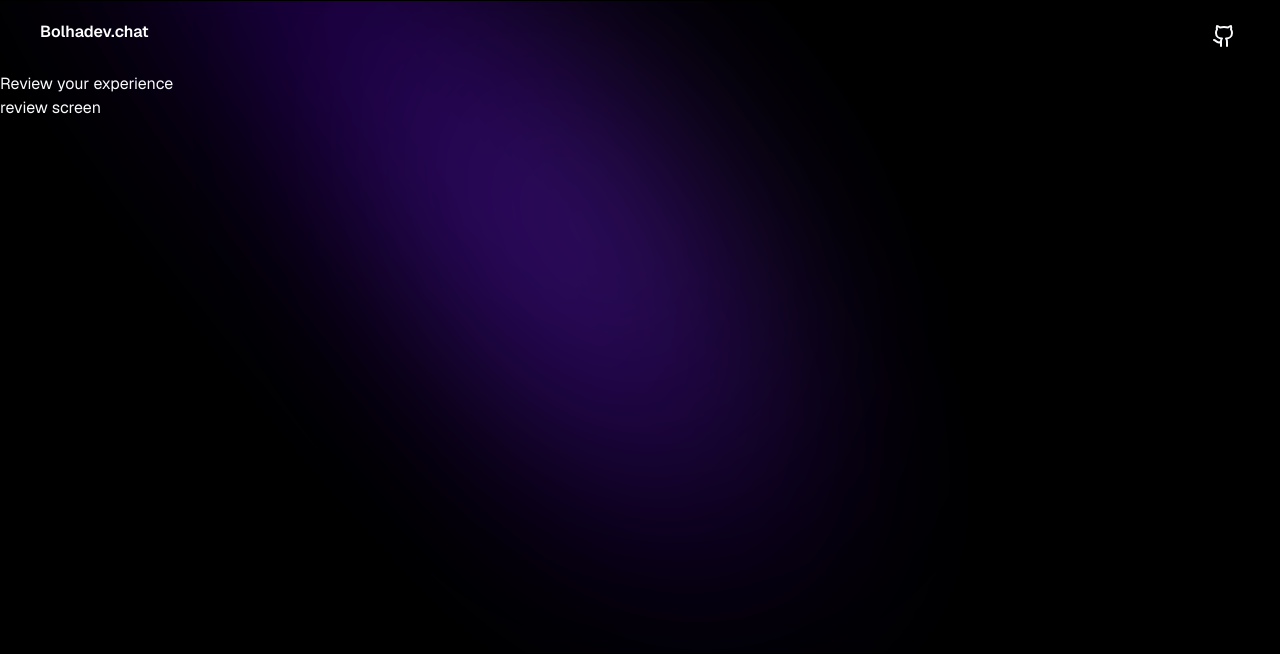
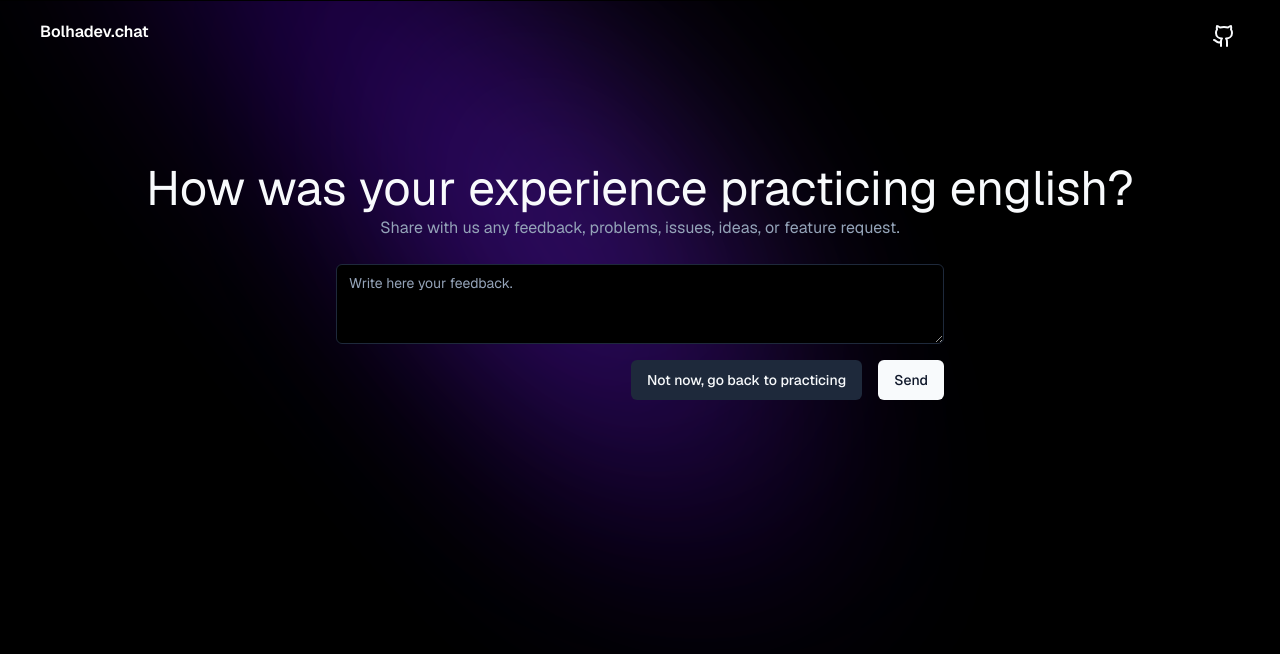
Before and after one commit to brunocroh/bolhadev.chat, a Next.js app in the folder apps/web/: page /room/1/feedback in a window 1280 px wide. Shown: the top 654 px of the page. Built offline with nearby package versions, Linux system fonts and the light colour scheme.

Commit message:
feat(web): add feedback screen

```diff
--- a/apps/web/app/layout.tsx
+++ b/apps/web/app/layout.tsx
@@ -18,12 +18,12 @@ export default function RootLayout({
 }): JSX.Element {
   return (
     <html lang="en" className={GeistSans.className}>
-      <body className="dark flex h-screen flex-col ">
+      <body className="dark relative flex h-screen flex-col ">
         <Header />
         <Image
           src="/light-ray.svg"
           alt="Purple light ray"
-          width="1200"
+          width="1000"
           height="800"
           className="animate-in fade-in slide-in-from-bottom-1 absolute -z-10 size-full"
           style={{ color: "transparent", animationDuration: "10s" }}
--- a/apps/web/app/page.tsx
+++ b/apps/web/app/page.tsx
@@ -34,7 +34,7 @@ export default function Page(): JSX.Element {
             className="text-slate-6 w-full text-center text-[3rem] leading-10">
             Practice english for free
           </h2>
-          <h3 className="my-4 text-center text-[1rem] text-slate-400 antialiased">
+          <h3 className="my-4 text-center text-[1rem] text-slate-400">
             The quickest path to learning English is by speaking it regularly. Just find someone to chat with.
           </h3>
           <div className="flex w-full justify-center">
--- a/apps/web/app/room/[slug]/feedback/page.tsx
+++ b/apps/web/app/room/[slug]/feedback/page.tsx
@@ -1,10 +1,22 @@
+import { Button } from "@/components/ui/button";
+import { Textarea } from "@/components/ui/textarea";
+import Link from "next/link";
 import React from "react";
 
 export default function Page(): JSX.Element {
   return (
-    <>
-      <h1>Review your experience</h1>
-      <div>review screen</div>
-    </>
+    <section className="container mt-24 flex h-full flex-col items-center">
+      <h2 className="text-slate-6 w-full text-center text-[3rem] leading-10">How was your experience practicing english?</h2>
+      <div className="mb-6 mt-2 w-full text-center text-slate-400">Share with us any feedback, problems, issues, ideas, or feature request.</div>
+      <div className="flex w-1/2 flex-col items-end gap-4">
+        <Textarea placeholder="Write here your feedback." />
+        <div className="flex gap-4">
+          <Link href="/room/queue">
+            <Button variant="secondary">Not now, go back to practicing</Button>
+          </Link>
+          <Button>Send</Button>
+        </div>
+      </div>
+    </section>
   );
 }
--- /dev/null
+++ b/apps/web/components/ui/textarea.tsx
@@ -0,0 +1,24 @@
+import * as React from "react"
+
+import { cn } from "@/lib/utils"
+
+export interface TextareaProps
+  extends React.TextareaHTMLAttributes<HTMLTextAreaElement> {}
+
+const Textarea = React.forwardRef<HTMLTextAreaElement, TextareaProps>(
+  ({ className, ...props }, ref) => {
+    return (
+      <textarea
+        className={cn(
+          "flex min-h-[80px] w-full rounded-md border border-input bg-background px-3 py-2 text-sm ring-offset-background placeholder:text-muted-foreground focus-visible:outline-none focus-visible:ring-2 focus-visible:ring-ring focus-visible:ring-offset-2 disabled:cursor-not-allowed disabled:opacity-50",
+          className
+        )}
+        ref={ref}
+        {...props}
+      />
+    )
+  }
+)
+Textarea.displayName = "Textarea"
+
+export { Textarea }
```
